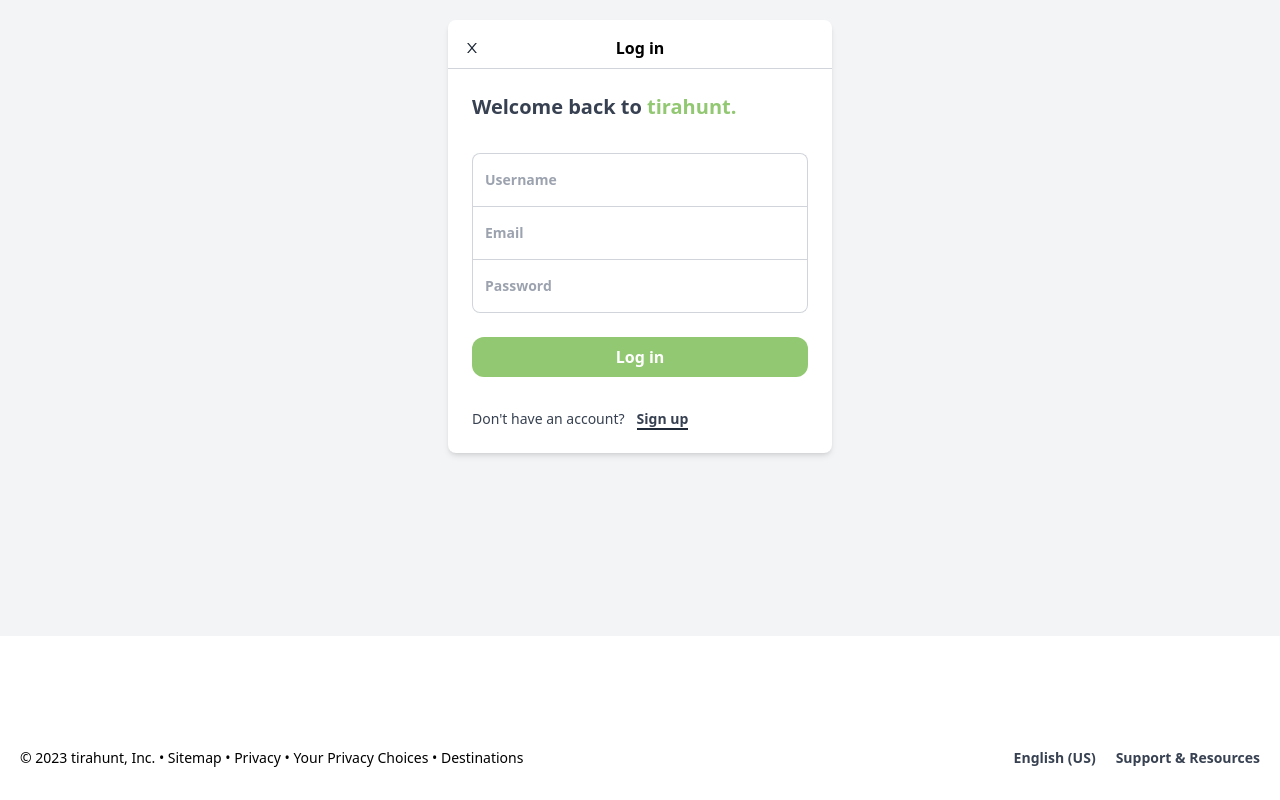
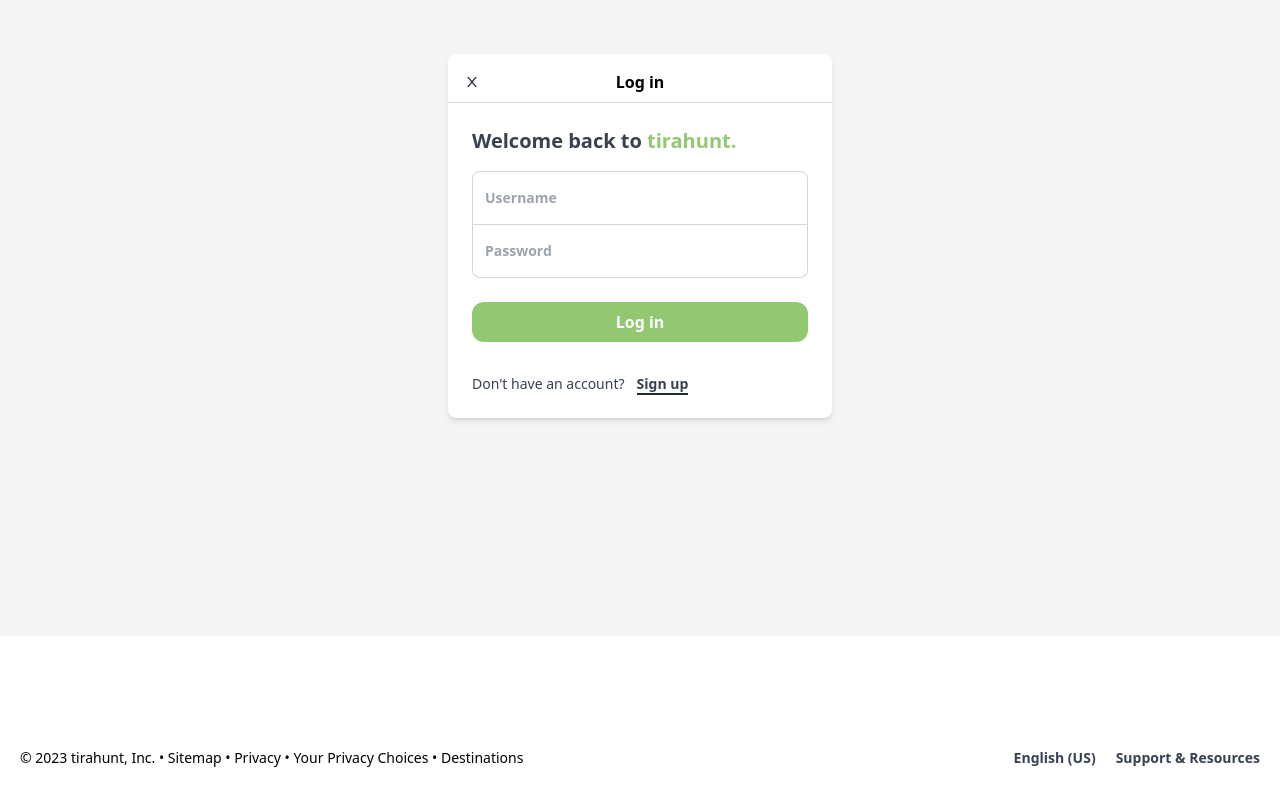
Before and after one commit to rjlb87/tirahunt, a React (Vite) app in the folder frontend/: page / in a window 1280 px wide. Shown: the part 1266-2066 px from the top of the page. Built offline with nearby package versions, Linux system fonts and the light colour scheme.

Commit message:
WP001 fix: changed email to username

```diff
--- a/frontend/src/authentication/admin/LogIn.jsx
+++ b/frontend/src/authentication/admin/LogIn.jsx
@@ -42,31 +42,17 @@
             <p className="inline text-[#92c872]"> tirahunt.</p>
           </div>
           <label
-            className="block text-gray-700 text-sm font-bold mt-8"
+            className=" text-gray-700 text-sm font-bold mt-4"
             htmlFor="username"
           ></label>
           <input
-            className="text-sm rounded-tr-lg rounded-tl-lg border-l border-t border-r border-gray-300 w-full py-4 px-3 text-gray-700 "
+            className="text-sm border rounded-tr-lg rounded-tl-lg border-gray-300 w-full py-4 px-3 text-gray-700 "
             id="username"
             type="username"
             name="username"
             value={formData.username}
             onChange={handleChange}
             placeholder="Username"
-            required
-          />
-          <label
-            className="block text-gray-700 text-sm font-bold"
-            htmlFor="email"
-          ></label>
-          <input
-            className="text-sm border border-gray-300 w-full py-4 px-3 text-gray-700 "
-            id="email"
-            type="email"
-            name="email"
-            value={formData.email}
-            onChange={handleChange}
-            placeholder="Email"
             required
           />
         </div>
```
